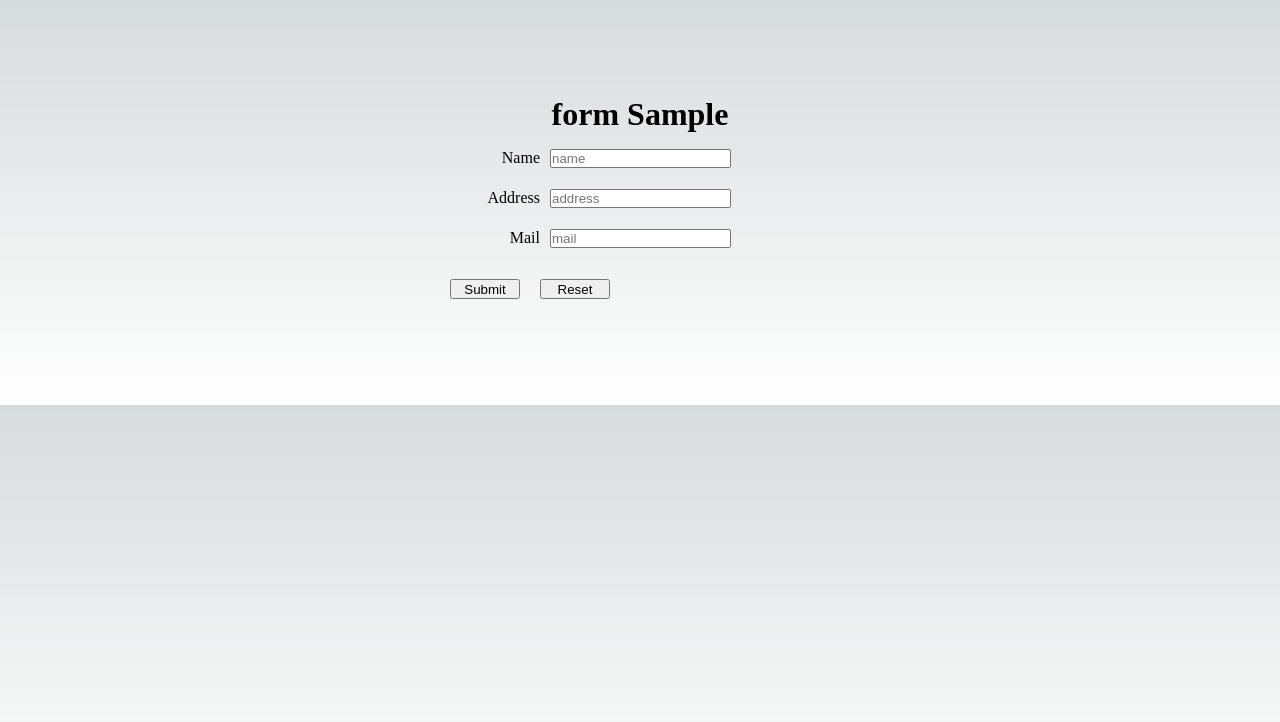
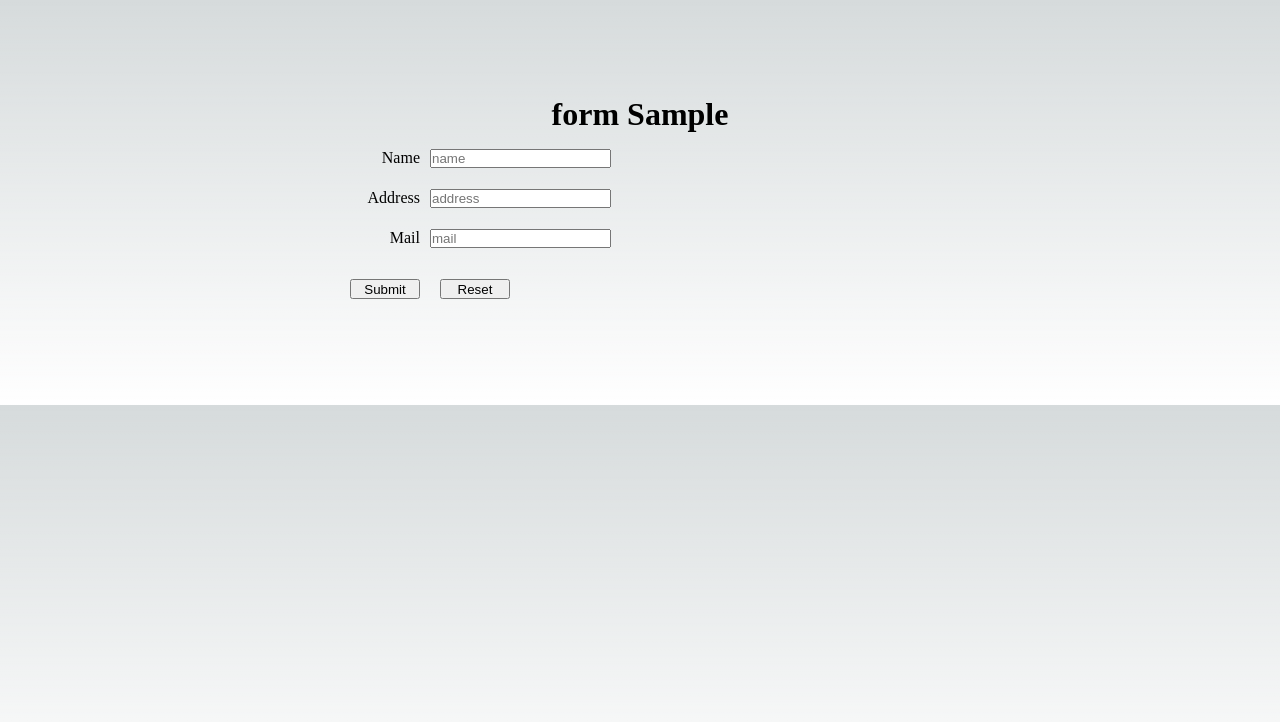
Before and after one commit to sss5394/form-validate-app, a Next.js app: page /form-sample/form in a window 1280 px wide. Shown: the top 722 px of the page. Built offline with nearby package versions, Linux system fonts and the light colour scheme.

Commit message:
css 修正

```diff
--- a/src/styles/Form.module.css
+++ b/src/styles/Form.module.css
@@ -10,13 +10,13 @@
   margin-top: 1rem;
   min-height: 1.5rem;
   font-size: 1rem;
-  width: 400px;
+  width: 600px;
 }
 
 .item label{
   display: inline-block;
   text-align: right;
-  width: 100px;
+  width: 80px;
 }
 
 .item input{
```
